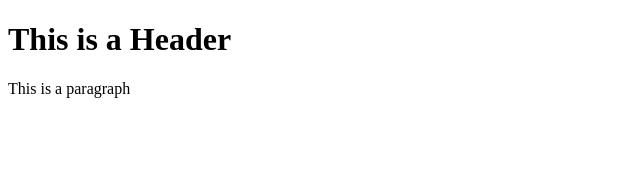
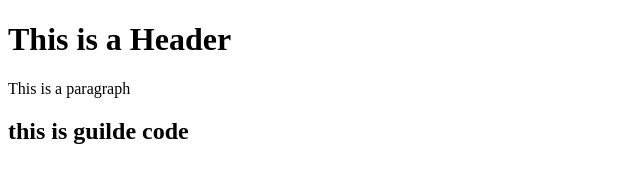
Before and after one commit to tranqanh/git-test, a plain HTML site: page index.html in a window 1280 px wide. Shown: the whole page, without its empty margins (0-640 px from the left). Drawn offline with Linux system fonts and the light colour scheme.

Commit message:
thay doi index

```diff
--- a/index.html
+++ b/index.html
@@ -5,5 +5,6 @@
 	    <body>
 	        <h1>This is a Header</h1>
 		<p>This is a paragraph</p>
+		<h2> this is guilde code </h2>
 	    </body>
 	</html>
```
